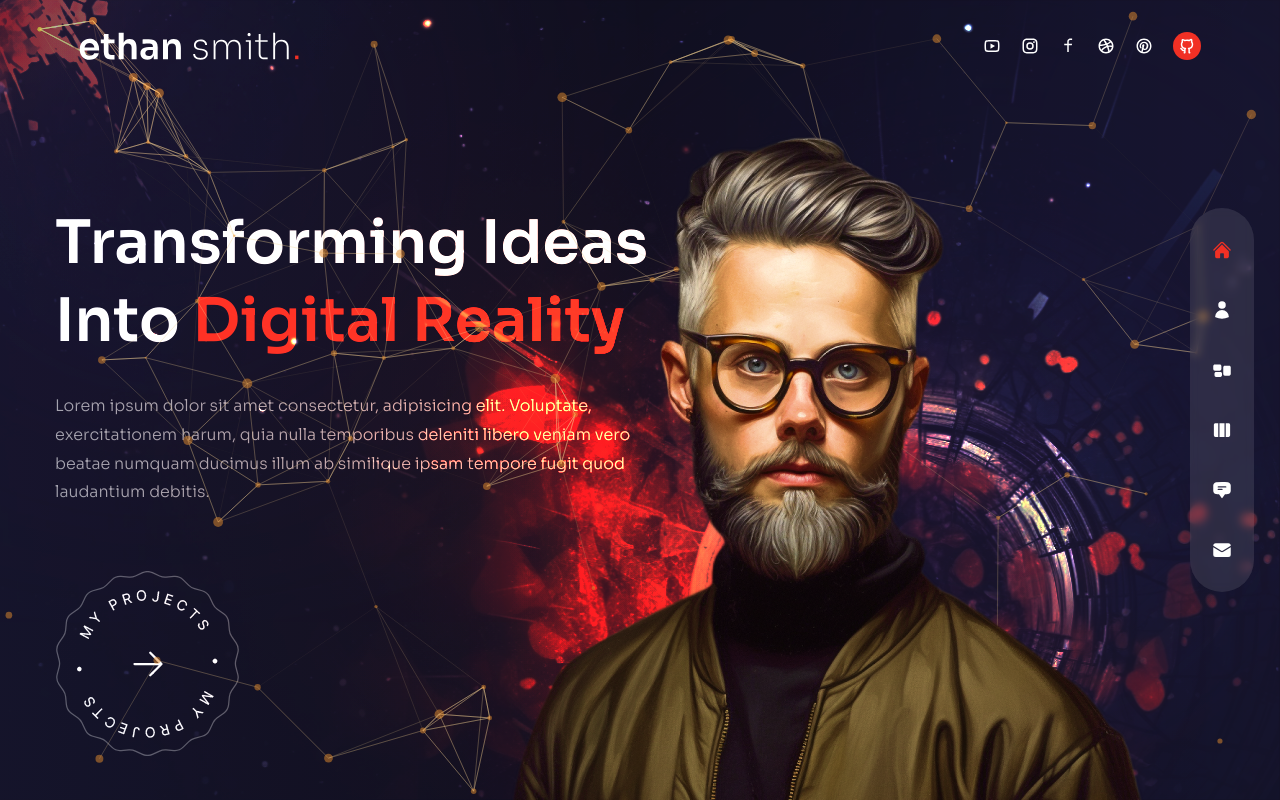
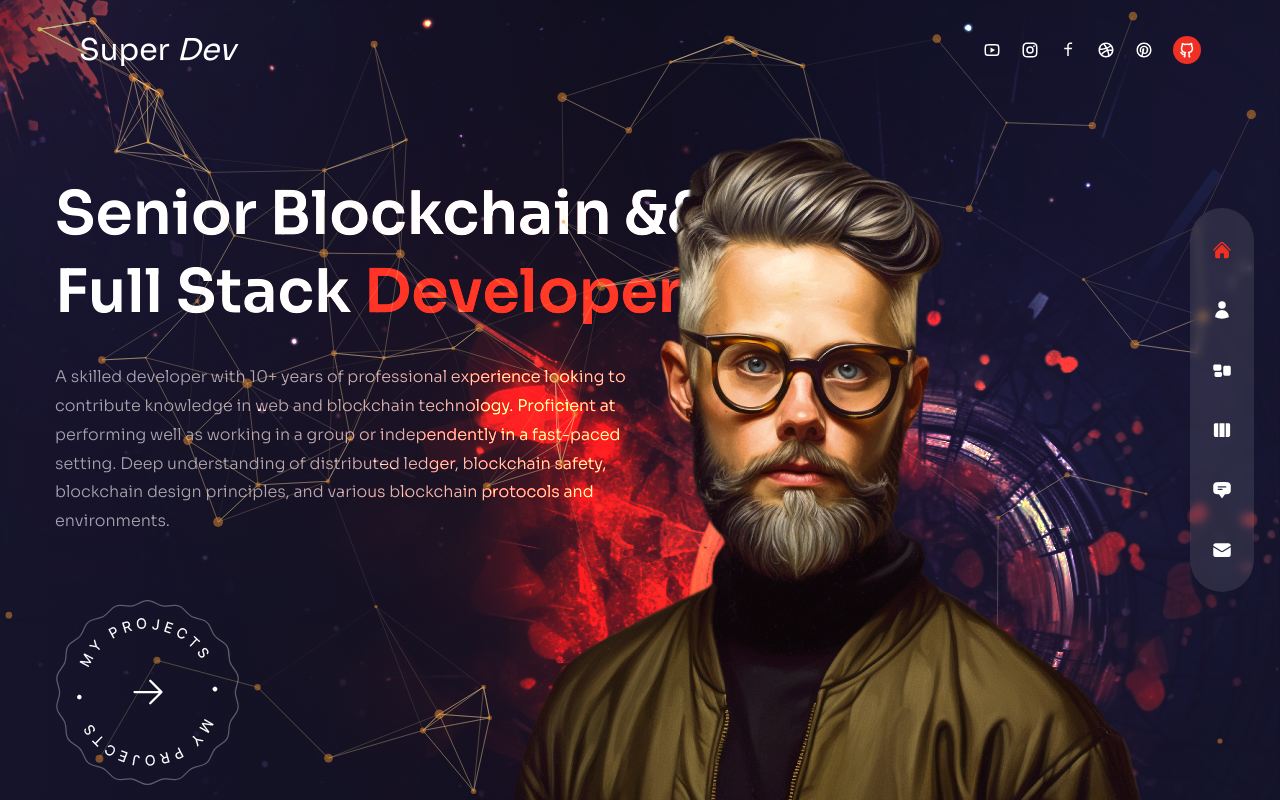
Before and after one commit to fleissigguy/modern-portfolio, a Next.js app: page / in a window 1280 px wide. Built offline with nearby package versions, Linux system fonts and the light colour scheme.

Commit message:
fix: main title and text in home page

```diff
--- a/components/Header.jsx
+++ b/components/Header.jsx
@@ -10,13 +10,9 @@ const Header = () => {
         <div className="flex flex-col lg:flex-row justify-between items-center gap-y-6 py-8">
           {/* logo */}
           <Link href="/">
-            <Image
-              src="/logo.svg"
-              alt="logo"
-              width={220}
-              height={48}
-              priority
-            />
+            <h3 className="text-3xl">
+              Super <i>Dev</i>
+            </h3>
           </Link>
 
           {/* socials */}
--- a/pages/index.jsx
+++ b/pages/index.jsx
@@ -20,8 +20,8 @@ const Home = () => {
             exit="hidden"
             className="h1"
           >
-            Transforming Ideas <br /> Into{" "}
-            <span className="text-accent">Digital Reality</span>
+            Senior Blockchain && <br /> Full Stack{" "}
+            <span className="text-accent">Developer</span>
           </motion.h1>
 
           {/* subtitle */}
@@ -32,10 +32,10 @@ const Home = () => {
             exit="hidden"
             className="max-w-sm xl:max-w-xl mx-auto xl:mx-0 mb-10 xl:mb-16"
           >
-            Lorem ipsum dolor sit amet consectetur, adipisicing elit. Voluptate,
-            exercitationem harum, quia nulla temporibus deleniti libero veniam
-            vero beatae numquam ducimus illum ab similique ipsam tempore fugit
-            quod laudantium debitis.
+            A skilled developer with 10+ years of professional experience looking to contribute knowledge in web and
+blockchain technology. Proficient at performing well as working in a group or independently in a fast-paced
+setting. Deep understanding of distributed ledger, blockchain safety, blockchain design principles, and various
+blockchain protocols and environments.
           </motion.p>
 
           {/* btn */}
```
